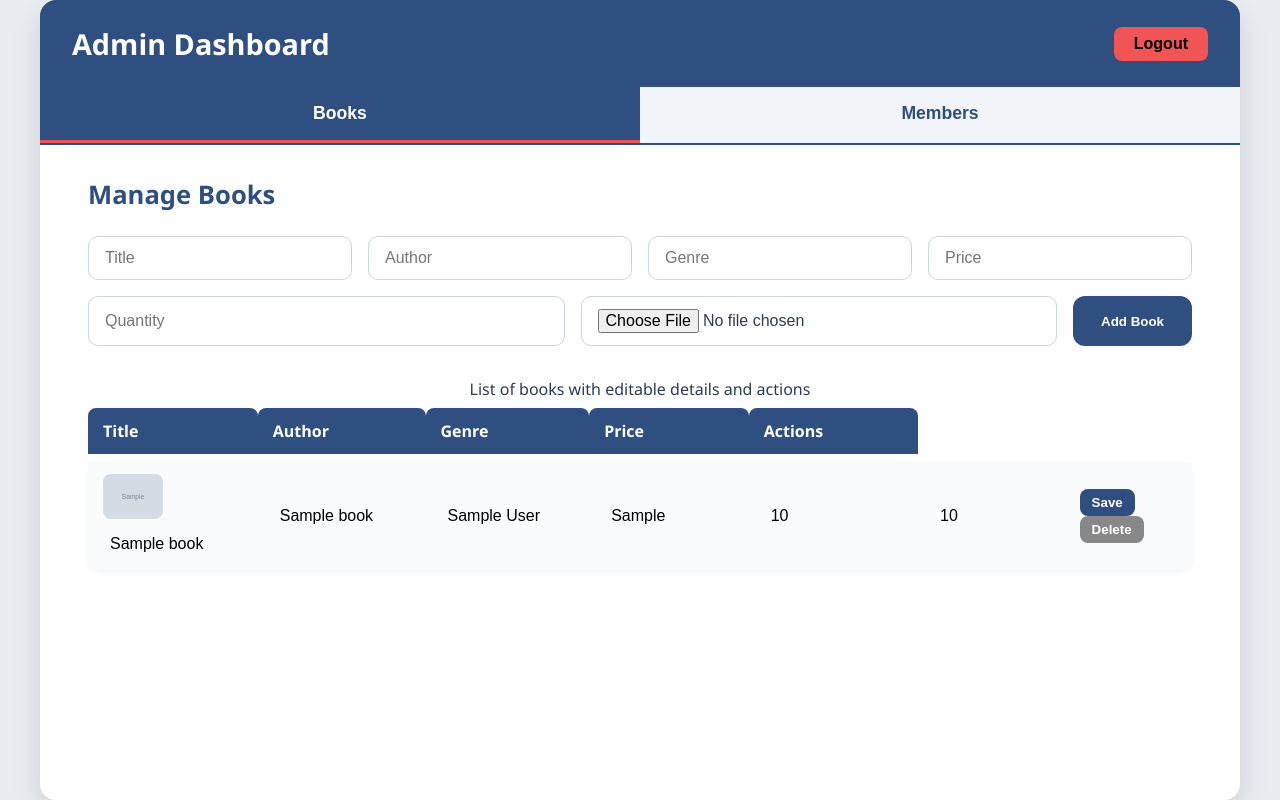
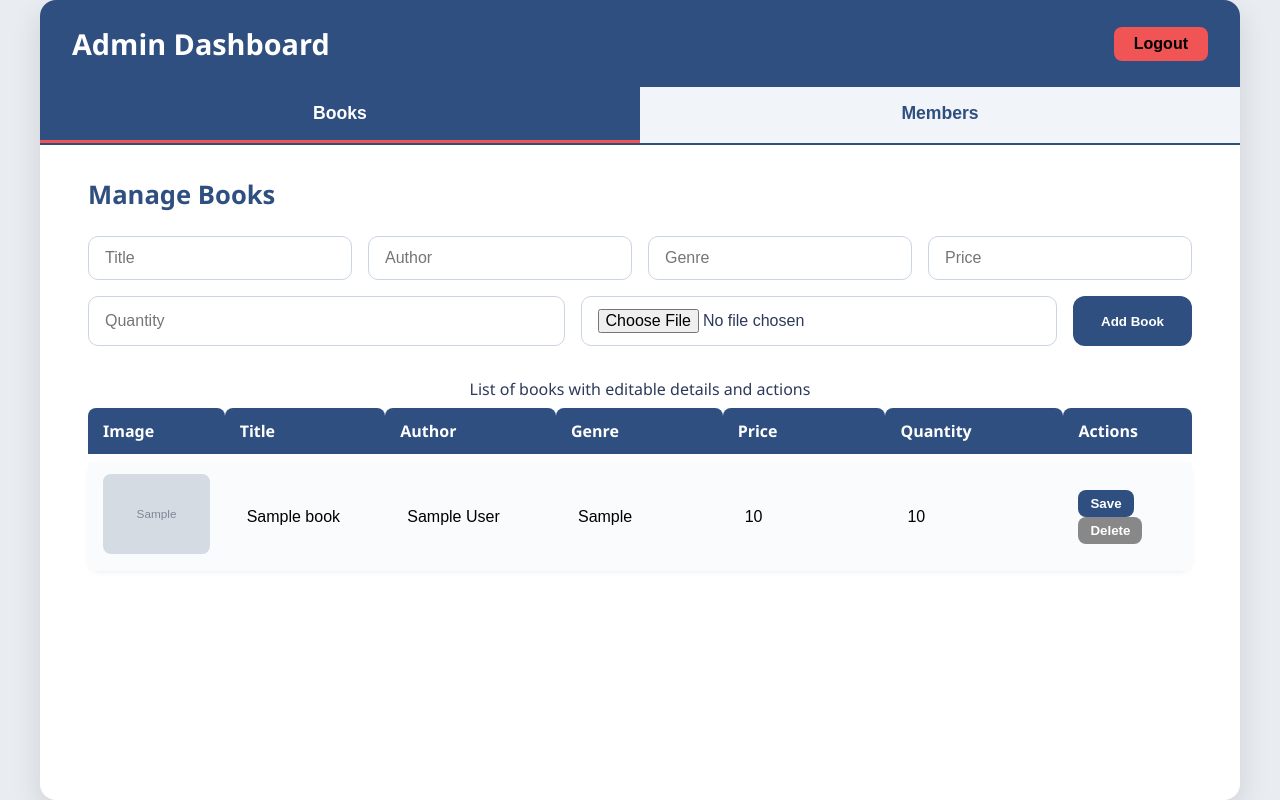
Before and after one commit to bassell01/Library-Management-System-, a Spring Boot app: page /Admin.html in a window 1280 px wide. Run offline with Spring Boot 4, Linux system fonts and the light colour scheme; tables that the repository leaves empty hold one stand-in row (values such as "Sample post"); grey boxes marked "Sample" are stand-in pictures; some of the project's set-up classes (security, data sources, template engines, error pages and the like) are left out, and stand-ins take their place.

Commit message:
editing admin controller

```diff
--- a/demo/src/main/java/com/example/lms/demo/controllers/AdminDashboardController.java
+++ b/demo/src/main/java/com/example/lms/demo/controllers/AdminDashboardController.java
@@ -11,7 +11,6 @@ import org.springframework.web.multipart.MultipartFile;
 import org.springframework.util.StringUtils;
 import org.springframework.http.MediaType;
 
-import java.io.File;
 import java.io.IOException;
 import java.nio.file.*;
 import java.util.List;
@@ -65,7 +64,7 @@ public class AdminDashboardController {
         book.setGenre(genre);
         book.setPrice(price);
         book.setQuantity(quantity);
-        book.setImageUrl("/uploads/" + filename);
+        book.setImageUrl("/uploads/" + filename); // This URL should work as long as the image is inside /static/uploads
 
         return bookRepository.save(book);
     }
--- a/demo/src/main/resources/static/Admin.html
+++ b/demo/src/main/resources/static/Admin.html
@@ -258,19 +258,27 @@
       <section id="books" class="tab-content active" aria-label="Manage Books Section">
         <h2>Manage Books</h2>
         <form id="book-form" aria-label="Add new book form" enctype="multipart/form-data">
-        <input type="text" placeholder="Title" required aria-required="true" name="title" />
-        <input type="text" placeholder="Author" required aria-required="true" name="author" />
-        <input type="text" placeholder="Genre" required aria-required="true" name="genre" />
-        <input type="number" placeholder="Price" min="0" step="0.01" required aria-required="true" name="price" />
-        <input type="number" name="quantity" placeholder="Quantity" min="0" required>
-        <input type="file" accept="image/*" required aria-required="true" name="image" />
+          <input type="text" placeholder="Title" required name="title" />
+          <input type="text" placeholder="Author" required name="author" />
+          <input type="text" placeholder="Genre" required name="genre" />
+          <input type="number" placeholder="Price" min="0" step="0.01" required name="price" />
+          <input type="number" name="quantity" placeholder="Quantity" min="0" required />
+          <input type="file" accept="image/*" required name="image" />
           <button type="submit">Add Book</button>
         </form>
 
         <table aria-describedby="bookTableCaption">
           <caption id="bookTableCaption" class="sr-only">List of books with editable details and actions</caption>
           <thead>
-          <tr><th>Title</th><th>Author</th><th>Genre</th><th>Price</th><th>Actions</th></tr>
+            <tr>
+              <th>Image</th>
+              <th>Title</th>
+              <th>Author</th>
+              <th>Genre</th>
+              <th>Price</th>
+              <th>Quantity</th>
+              <th>Actions</th>
+            </tr>
           </thead>
           <tbody id="book-table-body"></tbody>
         </table>
@@ -317,43 +325,21 @@
             books.forEach(book => {
               const row = document.createElement('tr');
               row.innerHTML = `
-            <td><img src="${book.imageUrl}" alt="${book.title}" width="60" style="border-radius: 8px; margin-bottom: 6px;"><br><input value="${book.title}" data-id="${book.bookId}" data-field="title"></td>
-
-              <td><input value="${book.title}" data-id="${book.bookId}" data-field="title" aria-label="Book Title"></td>
-              <td><input value="${book.author}" data-id="${book.bookId}" data-field="author" aria-label="Book Author"></td>
-              <td><input value="${book.genre}" data-id="${book.bookId}" data-field="genre" aria-label="Book Genre"></td>
-              <td><input type="number" value="${book.price}" data-id="${book.bookId}" data-field="price" aria-label="Book Price" step="0.01" min="0"></td>
+              <td><img src="${book.imageUrl}" alt="${book.title}" style="max-height: 80px; border-radius: 8px;" /></td>
+    <td><input value="${book.title}" data-id="${book.bookId}" data-field="title"></td>
+                <td><input value="${book.author}" data-id="${book.bookId}" data-field="author"></td>
+                <td><input value="${book.genre}" data-id="${book.bookId}" data-field="genre"></td>
+                <td><input type="number" value="${book.price}" data-id="${book.bookId}" data-field="price" step="0.01" min="0"></td>
                 <td><input type="number" value="${book.quantity}" data-id="${book.bookId}" data-field="quantity" min="0"></td>
                 <td>
-                <button onclick="updateBook(${book.bookId})" aria-label="Save book ${book.title}">Save</button>
-                <button onclick="deleteBook(${book.bookId})" aria-label="Delete book ${book.title}">Delete</button>
+                  <button onclick="updateBook(${book.bookId})">Save</button>
+                  <button onclick="deleteBook(${book.bookId})">Delete</button>
                 </td>
               `;
               bookTableBody.appendChild(row);
             });
           });
       }
-
-    bookForm.addEventListener("submit", function (e) {
-      e.preventDefault();
-      const inputs = bookForm.querySelectorAll("input");
-      const newBook = {
-        title: inputs[0].value.trim(),
-        author: inputs[1].value.trim(),
-        genre: inputs[2].value.trim(),
-        price: parseFloat(inputs[3].value)
-      };
-      fetch('/api/books', {
-        method: 'POST',
-        headers: { 'Content-Type': 'application/json' },
-        body: JSON.stringify(newBook)
-      })
-      .then(res => res.json())
-      .then(() => {
-        bookForm.reset();
-        fetchBooks();
-      });
-    });
 
       bookForm.addEventListener("submit", function (e) {
         e.preventDefault();
@@ -369,7 +355,6 @@
           fetchBooks();
         });
       });
-
 
       window.deleteBook = function(id) {
         if(confirm('Are you sure you want to delete this book?')) {
```
Lines whose indentation alone changed are shown as unchanged.
